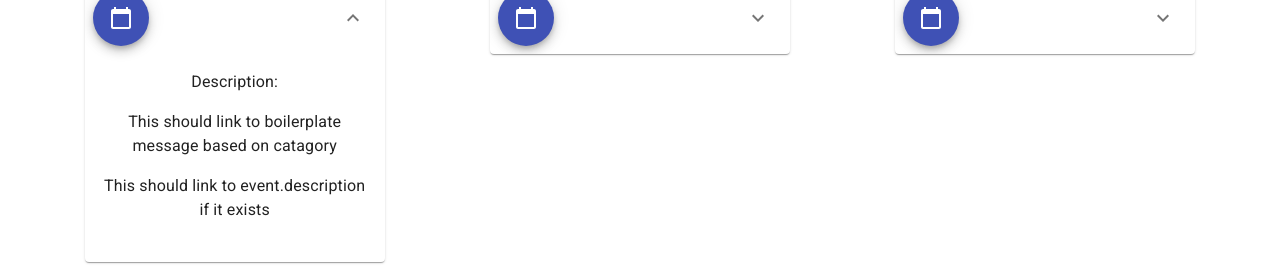
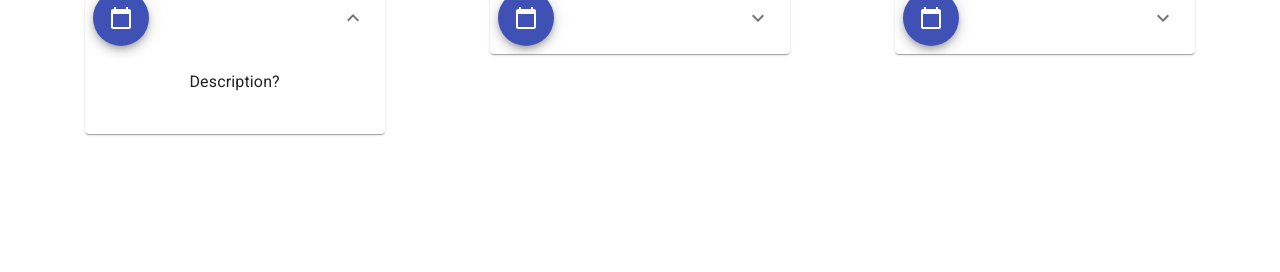
Before and after one commit to hratx-blue-ocean/blue512, a React app in the folder client/: page / in a window 1280 px wide. Both pictures are taken after a click on the button 352 px from the left and 441 px from the top of the page. Shown: the part 423-695 px from the top of the page. Built offline with nearby package versions, Linux system fonts and the light colour scheme.

Commit message:
Cleaned up drop down area

```diff
--- a/client/src/components/CardMaker.js
+++ b/client/src/components/CardMaker.js
@@ -136,12 +136,8 @@ export default function CardMaker({ event, animationTime }) {
 
         <Collapse in={expanded} timeout="auto" unmountOnExit>
           <CardContent>
-            <Typography paragraph>Description:</Typography>
             <Typography paragraph>
-              This should link to boilerplate message based on catagory
-            </Typography>
-            <Typography paragraph>
-              This should link to event.description if it exists
+              Description? {event.description}
             </Typography>
           </CardContent>
         </Collapse>
```
